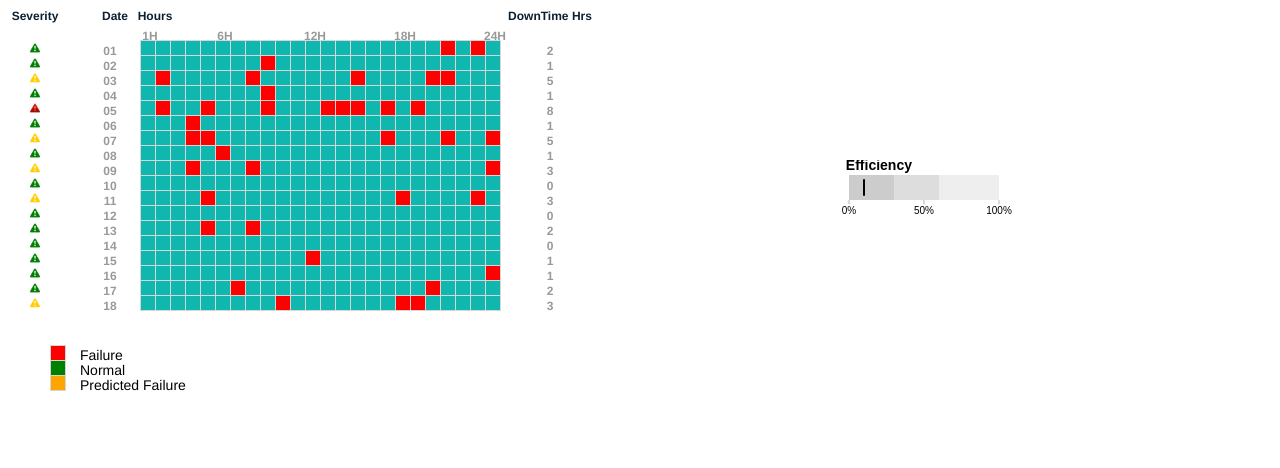
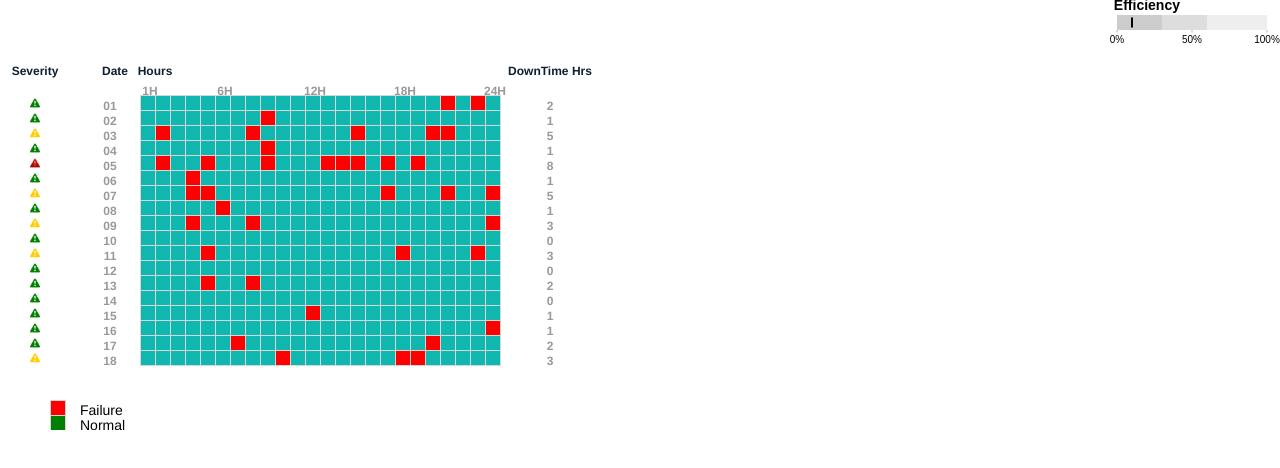
Before and after one commit to linpaws-reverse/graphs-dash-board, a React (Create React App) app: page /heatmap in a window 1280 px wide. Shown: the top 468 px of the page. Built offline with nearby package versions, Linux system fonts and the light colour scheme; what react-linechart would draw is missing.

Commit message:
#heat map css issue fixes

```diff
--- a/src/App.css
+++ b/src/App.css
@@ -3,6 +3,14 @@ html, body {
     width: 100%;
 }
 
+div::-webkit-scrollbar {
+    width: 12px;
+}
+
+div::-webkit-scrollbar-track {
+    -webkit-box-shadow: inset 0 0 6px rgba(0,0,0,0.3);
+    border-radius: 10px;
+}
 .App {
     text-align: center;
 }
@@ -38,9 +46,9 @@ html, body {
 }
 
 #bullet_chart_container{
-    position: absolute;
+    /*position: absolute;
     top: 20%;
-    margin-left: 10px;
+    margin-left: 10px;*/
 }
 
 .bullet {
@@ -233,12 +241,12 @@ html, body {
 /*collapse arrow*/
 
 /*Heat map*/
-#heatChart{
+#heatChart1{
     position: relative;
     overflow: hidden;
 }
 
-.heatChart_child{
+.heatChart_child1{
     position: absolute;
     overflow-x: scroll;
     top: 0;
--- a/src/components/BulletChart.js
+++ b/src/components/BulletChart.js
@@ -30,7 +30,7 @@ export default class BulletChart extends React.Component{
         let x = props.container
         this.svgContainer = d3.select(this.refs[x])
         this.width = 150//460 - this.props.margin.left - this.props.margin.right
-        this.height = 60 - this.props.margin.top - this.props.margin.bottom;
+        this.height = 50 - this.props.margin.top - this.props.margin.bottom;
         this.chart = bullet()
             .width(this.width)
             .height(this.height);
--- a/src/container/DashBoardContainer.js
+++ b/src/container/DashBoardContainer.js
@@ -51,7 +51,7 @@ class DashBoardContainer extends Component {
         return (
             <div id={'heatMapContainerData'}
                  className={'contentBgColor margin10'}
-                 style={{width: '60%',height:HEAT_MAP_HEIGHT,overflow:'auto'}}>
+                 style={{width: '60%',height:HEAT_MAP_HEIGHT,overflow:'hidden'}}>
                 <HeatMapContainer/>
             </div>
         )
--- a/src/container/HeatMapContainer.js
+++ b/src/container/HeatMapContainer.js
@@ -35,18 +35,20 @@ class HeatMapContainer extends Component {
 
     render() {
         return (
-                <div id={'heat-map-container'} className={'inheritH'} style={{display:'flex'}}>
+            <div>
+                <div id={'bulletChart'}
+                     style={{width:'100%',display:'flex',justifyContent:'flex-end'}}>
+                    <BulletChart data={this.state.rowData}/>
+                </div>
+                <div id={'heat-map-container'} className={'inheritH'} style={{height:'375px',display:'flex',overflow:'scroll'}}>
                     <div id={'heatChart'} style={{width:'65%'}}>
                         <HeatMap rowSelection={this.rowSelection}
                                  data={this.props.data ? this.props.data.toJS() : {}}/>
 
                         <Tooltip id="heatmap-cell" event="mouseover" eventOff="mouseout" class="extra" html={true}/>
                     </div>
-                    <div id={'bulletChart'}
-                         style={{width:'35%'}}>
-                        <BulletChart data={this.state.rowData}/>
-                    </div>
                 </div>
+            </div>
             )
     }
 }
```
